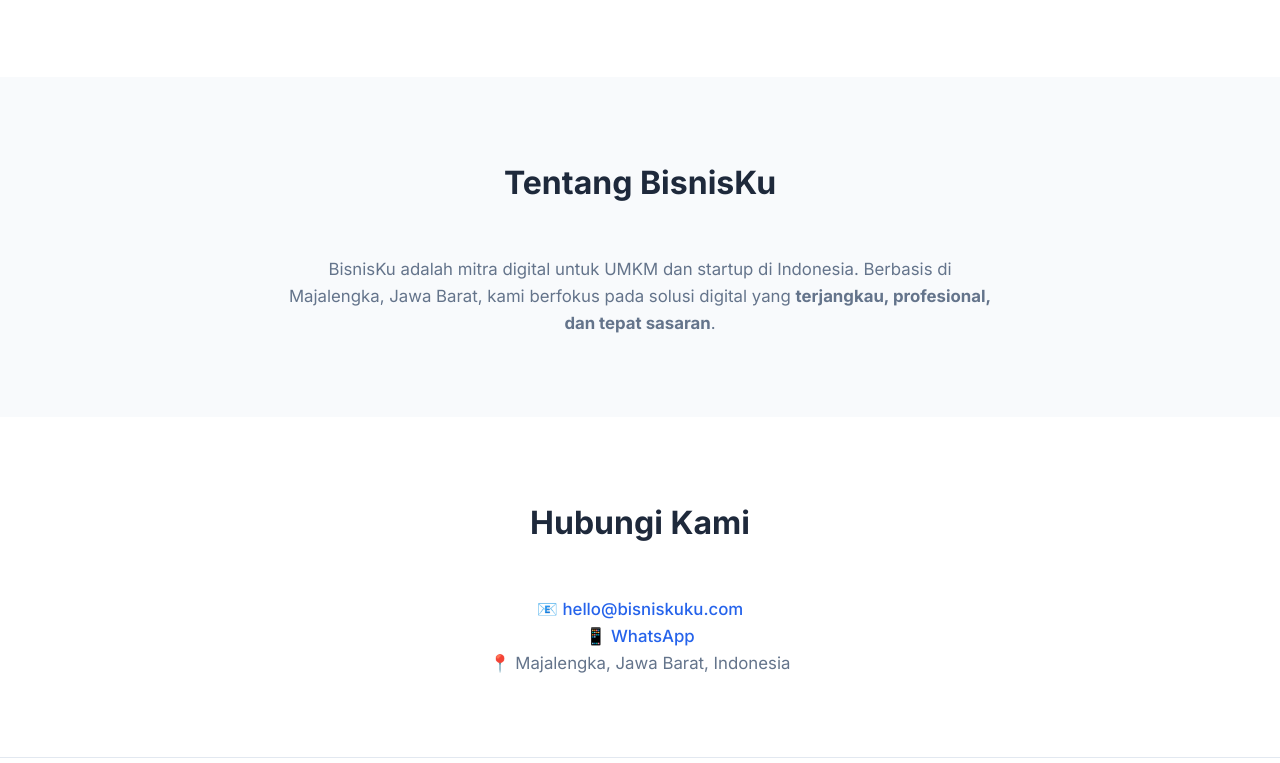
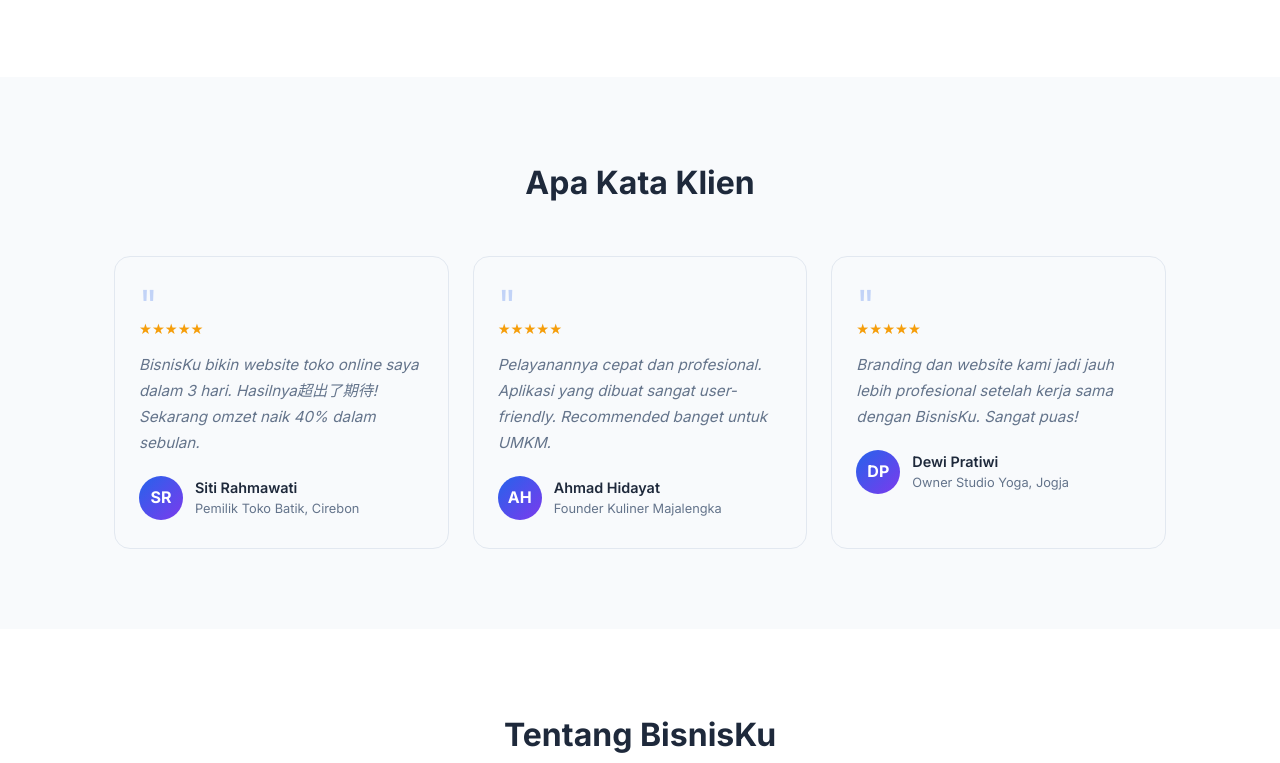
Before and after one commit to iamerck28-maker/dev-sandbox, a plain HTML site: page index.html in a window 1280 px wide. Shown: the part 1100-1863 px from the top of the page. Drawn offline with Linux system fonts and the light colour scheme.

Commit message:
feat: add testimonials section

```diff
--- a/index.html
+++ b/index.html
@@ -144,6 +144,50 @@
       color: var(--text-secondary);
     }
 
+    /* ========== TESTIMONIALS ========== */
+    .testimonials-grid {
+      display: grid;
+      grid-template-columns: repeat(auto-fit, minmax(300px, 1fr));
+      gap: 24px;
+    }
+    .testimonial-card {
+      background: var(--card-bg);
+      border: 1px solid var(--card-border);
+      border-radius: 16px;
+      padding: 28px 24px;
+      position: relative;
+    }
+    .testimonial-card .quote {
+      font-size: 2.5rem;
+      color: var(--hero-from);
+      opacity: 0.25;
+      line-height: 1;
+      margin-bottom: -8px;
+    }
+    .testimonial-card p {
+      font-size: 0.95rem;
+      color: var(--text-secondary);
+      font-style: italic;
+      margin-bottom: 20px;
+      line-height: 1.7;
+    }
+    .testimonial-card .author {
+      display: flex;
+      align-items: center;
+      gap: 12px;
+    }
+    .testimonial-card .avatar {
+      width: 44px; height: 44px;
+      border-radius: 50%;
+      background: linear-gradient(135deg, var(--hero-from), #7c3aed);
+      display: flex; align-items: center; justify-content: center;
+      color: #fff; font-weight: 700; font-size: 1rem;
+      flex-shrink: 0;
+    }
+    .testimonial-card .name { font-weight: 600; font-size: 0.9rem; }
+    .testimonial-card .role { font-size: 0.8rem; color: var(--text-secondary); }
+    .testimonial-card .stars { color: #f59e0b; font-size: 0.9rem; margin-bottom: 12px; }
+
     .contact-info {
       text-align: center;
       font-size: 1.05rem;
@@ -168,6 +212,7 @@
       .hero h1 { font-size: 2rem; }
       .hero p { font-size: 1rem; }
       .services-grid { grid-template-columns: 1fr; }
+      .testimonials-grid { grid-template-columns: 1fr; }
     }
   </style>
 </head>
@@ -180,6 +225,7 @@
       <ul class="nav-links" id="navLinks">
         <li><a href="#beranda">Beranda</a></li>
         <li><a href="services.html">Layanan</a></li>
+        <li><a href="#testimoni">Testimoni</a></li>
         <li><a href="#tentang">Tentang</a></li>
         <li><a href="#kontak">Kontak</a></li>
       </ul>
@@ -228,8 +274,53 @@
     </div>
   </section>
 
+  <!-- TESTIMONIALS -->
+  <section id="testimoni" style="background:var(--card-bg);">
+    <div class="container">
+      <h2 class="section-title">Apa Kata Klien</h2>
+      <div class="testimonials-grid">
+        <div class="testimonial-card">
+          <div class="quote">"</div>
+          <div class="stars">★★★★★</div>
+          <p>BisnisKu bikin website toko online saya dalam 3 hari. Hasilnya超出了期待! Sekarang omzet naik 40% dalam sebulan.</p>
+          <div class="author">
+            <div class="avatar">SR</div>
+            <div>
+              <div class="name">Siti Rahmawati</div>
+              <div class="role">Pemilik Toko Batik, Cirebon</div>
+            </div>
+          </div>
+        </div>
+        <div class="testimonial-card">
+          <div class="quote">"</div>
+          <div class="stars">★★★★★</div>
+          <p>Pelayanannya cepat dan profesional. Aplikasi yang dibuat sangat user-friendly. Recommended banget untuk UMKM.</p>
+          <div class="author">
+            <div class="avatar">AH</div>
+            <div>
+              <div class="name">Ahmad Hidayat</div>
+              <div class="role">Founder Kuliner Majalengka</div>
+            </div>
+          </div>
+        </div>
+        <div class="testimonial-card">
+          <div class="quote">"</div>
+          <div class="stars">★★★★★</div>
+          <p>Branding dan website kami jadi jauh lebih profesional setelah kerja sama dengan BisnisKu. Sangat puas!</p>
+          <div class="author">
+            <div class="avatar">DP</div>
+            <div>
+              <div class="name">Dewi Pratiwi</div>
+              <div class="role">Owner Studio Yoga, Jogja</div>
+            </div>
+          </div>
+        </div>
+      </div>
+    </div>
+  </section>
+
   <!-- TENTANG -->
-  <section id="tentang" style="background:var(--card-bg);">
+  <section id="tentang">
     <div class="container">
       <h2 class="section-title">Tentang BisnisKu</h2>
       <p class="about-text">
@@ -241,7 +332,7 @@
   </section>
 
   <!-- KONTAK -->
-  <section id="kontak">
+  <section id="kontak" style="background:var(--card-bg);">
     <div class="container">
       <h2 class="section-title">Hubungi Kami</h2>
       <p class="contact-info">
```
